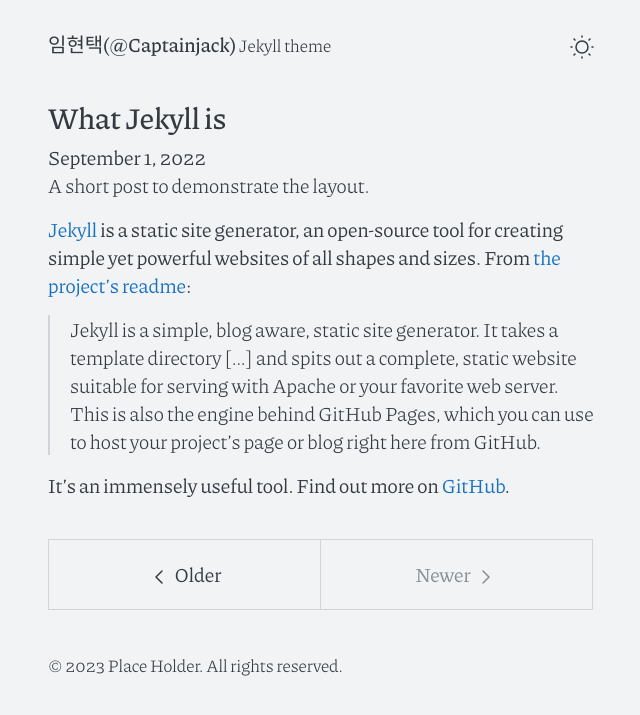
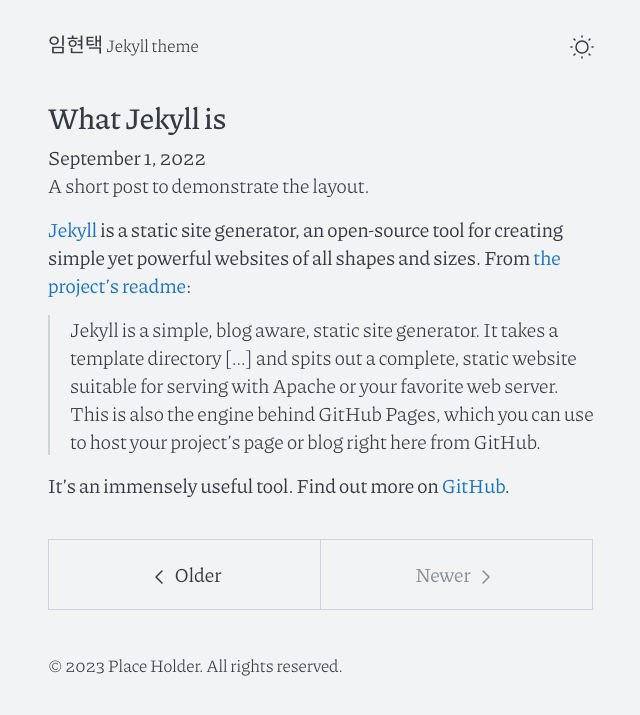
Before and after one commit to Captainjack-kor/Captainjack-kor.github.io, a Jekyll site: the page built from posts.md, in a window 1280 px wide. Shown: the top 715 px of the page, without its empty margins (319-959 px from the left). Built offline with Jekyll 4.4.1, drawn with Linux system fonts in a browser that asks for light colours; the list of posts is cut into pages by our own code; some of the changed lines change nothing that is shown.

Commit message:
desc changed

```diff
--- a/_config.yml
+++ b/_config.yml
@@ -1,8 +1,8 @@
 # site settings
 
-title: 임현택(@Captainjack)
-description: 현재 코드벡터에서 Web & App 모의 해킹 컨설턴트 업무를 하고 있는 임현택입니다. \n 오늘보다 내일 더 성장하는 삶을 목표로 하고 있습니다.
-taglong: Jekyll theme for a beautiful online CV
+title: 임현택
+description: test
+taglong: 현재 코드벡터에서 Web & App 모의 해킹 컨설턴트 업무를 하고 있는 임현택입니다. \n 오늘보다 내일 더 성장하는 삶을 목표로 하고 있습니다.
 tagshort: Jekyll theme
 url: https://cvless.netlify.app
 baseurl: ""
```
